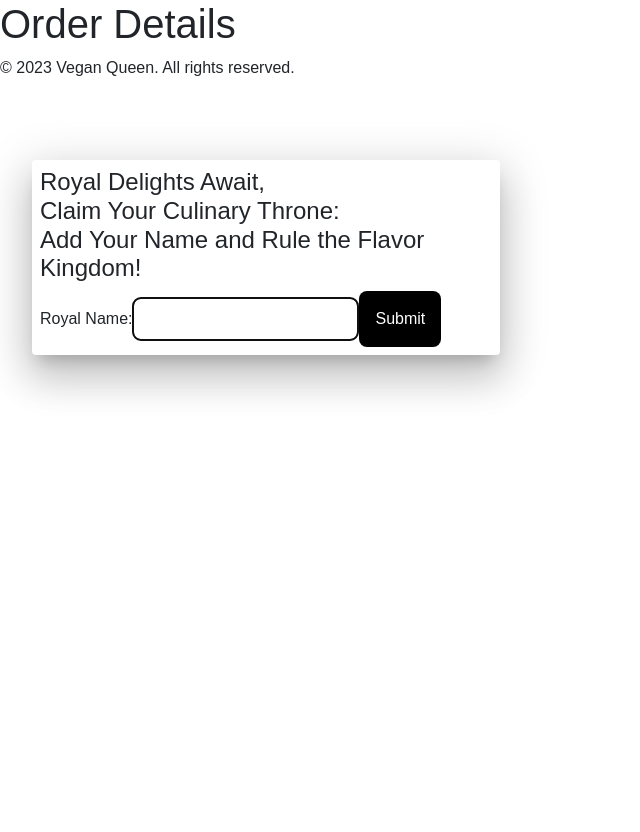
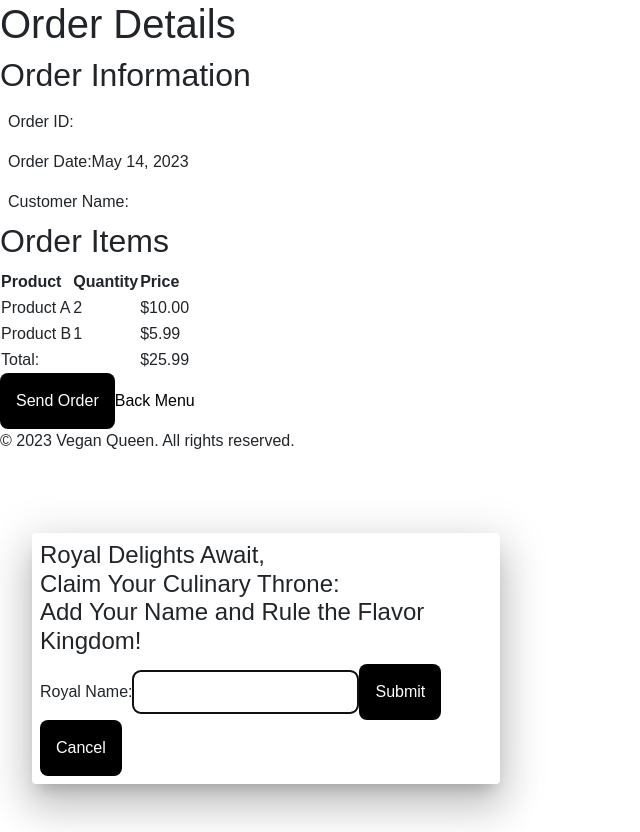
Before and after one commit to MariferVL/VQueen, an Angular app: page /order in a window 1280 px wide. Shown: the whole page, without its empty margins (0-640 px from the left). Before the commit the page ends 800 px from the top, so only its background shows below. Built offline with nearby package versions, Linux system fonts and the light colour scheme.

Commit message:
CustomerName modal working 100%

```diff
--- a/src/app/detailed-order/detailed-order.component.html
+++ b/src/app/detailed-order/detailed-order.component.html
@@ -1,20 +1,20 @@
 <header>
     <h1>Order Details</h1>
 </header>
-<main *ngIf="currentUserData.length > 0">
-    <section *ngFor="let data of currentUserData">
+<main>
+    <section>
         <h2>Order Information</h2>
         <div>
             <label for="order-id">Order ID:</label>
-            <span id="order-id">{{ data.orderNumber }}</span>
+            <span id="order-id">{{orderNum}}</span>
         </div>
         <div>
             <label for="order-date">Order Date:</label>
-            <span id="order-date">{{ data.timestamp }}</span>
+            <span id="order-date">{{ orderDate | date }}</span>
         </div>
         <div>
             <label for="customer-name">Customer Name:</label>
-            <span id="customer-name">{{ data.customerName }}</span>
+            <span id="customer-name">{{ customerName }}</span>
         </div>
         <!-- Additional order details can be added here -->
     </section>
@@ -50,9 +50,7 @@
         </table>
     </section>
 
-    <a routerLink="/menu">Back Menu</a>
-
     <button (click)="confirmOrder()">Send Order</button>
 
-
+    <a routerLink="/menu">Back Menu</a>
 </main>
--- a/src/app/detailed-order/detailed-order.component.ts
+++ b/src/app/detailed-order/detailed-order.component.ts
@@ -1,9 +1,8 @@
 import { Component, OnInit } from '@angular/core';
 import { ActivatedRoute, Router } from '@angular/router';
-import { DataService, CustomerData } from '../data.service';
 import { Menu } from '../types';
 import { fakeMenu } from '../fake-data';
-import { MatDialog } from '@angular/material/dialog';
+import { MatDialog, MatDialogRef } from '@angular/material/dialog';
 import { UsernameModalComponent } from '../username-modal/username-modal.component';
 import { OrderModalComponent } from '../order-modal/order-modal.component';
 
@@ -17,51 +16,51 @@ import { OrderModalComponent } from '../order-modal/order-modal.component';
 
 export class DetailedOrderComponent implements OnInit {
   customerName: string = '';
-  currentUserData: CustomerData[] = [];
   message: string = '';
   menu: Menu | undefined;
+  orderDate: Date = new Date();
+  orderNum: string = '';
+
 
   constructor(
     private route: ActivatedRoute,
     private router: Router,
     public dialog: MatDialog,
-    private dataService: DataService,
   ) { }
 
   ngOnInit(): void {
     const id = this.route.snapshot.paramMap.get('id');
     this.menu = fakeMenu.find(menu => menu.id === id);
-    this.currentUserData = this.dataService.getCustomerData();
-    console.log('currentUserData: ', this.currentUserData);
-
-    // this.message = `Order ${this.orderNum} from ${this.customerName}`;
     this.checkCustomerName();
   }
 
   checkCustomerName(): void {
+    console.log('entró a checkCustomerName');
+
     const storedName = localStorage.getItem('customerName');
     if (storedName) {
+      console.log('entró a if');
+
       this.customerName = storedName;
     } else {
+      console.log('entró a else');
+
       this.openModal();
     }
   }
 
   openModal(): void {
-    const dialogRef = this.dialog.open(UsernameModalComponent, {
+    const dialogRef: MatDialogRef<UsernameModalComponent> = this.dialog.open(UsernameModalComponent, {
       width: '500px',
     });
 
-    dialogRef.afterClosed().subscribe((result) => {
+    dialogRef.afterClosed().subscribe((result: string) => {
       if (result) {
-        // Add the customer data to the DataService
-        this.dataService.addCustomerData(result);
-
-        // this.customerName = this.dataService.getCustomerName();
+        this.customerName = result;
+        localStorage.setItem('customerName', this.customerName);
       }
     });
   }
-
 
   confirmOrder(): void {
     const confirmRef = this.dialog.open(OrderModalComponent, {
@@ -69,11 +68,20 @@ export class DetailedOrderComponent implements OnInit {
     });
 
     confirmRef.afterClosed().subscribe(() => {
-      // Perform any necessary actions after the order is confirmed
-      // For example, you can display a success message or navigate to a different page
+      this.orderNum = this.generateOrderNumber();
+      this.orderDate = new Date();
+      this.message = `Order ${this.orderNum} from ${this.customerName}`;
+      console.log('msg: ',this.message);
+
       this.router.navigateByUrl('/order-received');
     });
   }
+
+  generateOrderNumber(): string {
+    const timestamp = new Date().getTime();
+    return `#VQ${timestamp}`;
+  }
+
 
   //TODO: Show this message while the food is being cooked.
   // alert('🍽️ **Exciting News! Your Food Order is Being Prepared!** 🎉 \n Your order is in safe hands! Our skilled team is meticulously selecting the freshest ingredients to craft your culinary masterpiece. 🌱🥦🍅 \nBehind the scenes, our talented chefs are passionately curating a symphony of flavors, ensuring that every bite exceeds your expectations. 🍽️✨\nGet ready to embark on a sensational gastronomic journey, where taste and quality unite to create an unforgettable dining experience. Bon appétit! 😊🍴')
--- a/src/app/locations/locations.component.html
+++ b/src/app/locations/locations.component.html
@@ -1 +1,4 @@
 <p>locations works!</p>
+
+
+<a routerLink="/menu">Back Menu</a>
--- a/src/app/order-received/order-received.component.html
+++ b/src/app/order-received/order-received.component.html
@@ -5,3 +5,5 @@
     <br>Get ready for an unforgettable dining experience!
     <br>Bon appétit! 😊🍴;
 </p>
+
+<a routerLink="/menu">Back Menu</a>
--- a/src/app/username-modal/username-modal.component.html
+++ b/src/app/username-modal/username-modal.component.html
@@ -4,8 +4,10 @@
 <!-- <h2>Crown Your Order, Reign with Flavor:<br> Claim Your Throne by Adding Your Name!</h2> -->
 <!-- <h2>Indulge Your Taste, and Leave Your Delicious Mark: <br>Add Your Name Before Placing Your Order!</h2> -->
 
-<form (ngSubmit)="submitForm()">
+<form (ngSubmit)="submitCustomerName()">
   <label for="customerName">Royal Name:</label>
   <input type="text" id="customerName" name="customerName" [(ngModel)]="customerName" required>
   <button type="submit">Submit</button>
+  <button (click)="close()">Cancel</button>
+
 </form>
--- a/src/app/username-modal/username-modal.component.ts
+++ b/src/app/username-modal/username-modal.component.ts
@@ -15,8 +15,12 @@ export class UsernameModalComponent {
   ) {}
 
 
-  submitForm(): void {
+  submitCustomerName(): void {
     console.log('Submitted Customer Name:', this.customerName);
+    this.dialogRef.close(this.customerName);
+  }
+
+  close(): void {
     this.dialogRef.close();
   }
 
```
